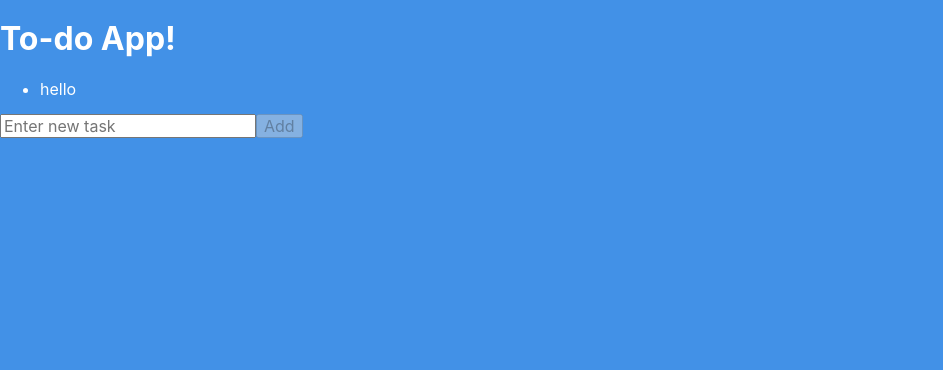
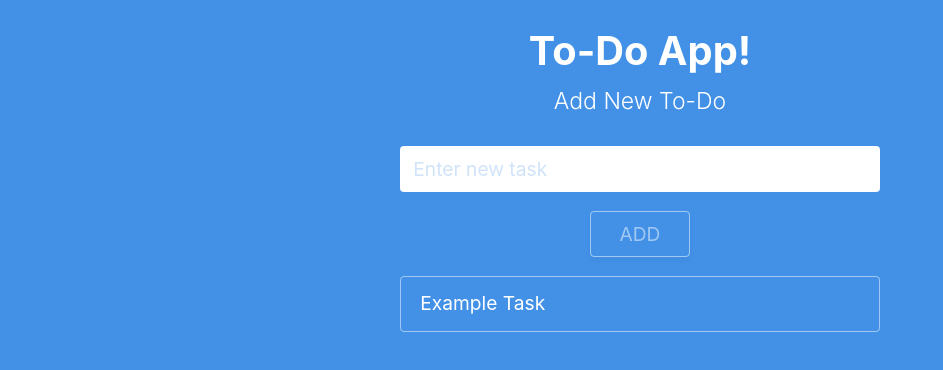
Before and after one commit to louis-pvs/todo-demo, a React app: page / in a window 1280 px wide. Shown: the top 370 px of the page, without its empty margins (0-943 px from the left). Built offline with nearby package versions, Linux system fonts and the light colour scheme.

Commit message:
styling the todo app

```diff
--- a/src/App.jsx
+++ b/src/App.jsx
@@ -5,7 +5,8 @@ import List from "./List";
 import Input from "./Input";
 
 export default function App() {
-  const [todoList, addTask] = useState([{ id: 1, message: "hello" }]);
+  const INITIAL_STATE = [{ id: 1, message: "Example Task" }];
+  const [todoList, addTask] = useState(INITIAL_STATE);
 
   const onAddClick = message => {
     const newId = todoList.length + 1;
@@ -15,9 +16,10 @@ export default function App() {
 
   return (
     <div className="app">
-      <h1>To-do App!</h1>
+      <h1 className="app__headline">To-Do App!</h1>
+      <h4 className="app__subheadline">Add New To-Do</h4>
+      <Input onAddClick={onAddClick} />
       <List data={todoList} />
-      <Input onAddClick={onAddClick} />
     </div>
   );
 }
--- a/src/Input.jsx
+++ b/src/Input.jsx
@@ -1,5 +1,6 @@
 import React, { useState } from "react";
 import PropTypes from "prop-types";
+import "./input.scss";
 
 Input.propTypes = {
   onAddClick: PropTypes.func
@@ -15,12 +16,20 @@ function Input({ onAddClick }) {
   };
   return (
     <form onSubmit={onSubmit}>
-      <input
-        onChange={e => updateInput(e.target.value)}
-        placeholder="Enter new task"
-        value={inputValue}
-      />
-      <button disabled={!inputValue} type="submit" onClick={onSubmit}>
+      <label className="input__label">
+        <input
+          className="input"
+          onChange={e => updateInput(e.target.value)}
+          placeholder="Enter new task"
+          value={inputValue}
+        />
+      </label>
+      <button
+        className="input__submitBtn"
+        disabled={!inputValue}
+        type="submit"
+        onClick={onSubmit}
+      >
         Add
       </button>
     </form>
--- a/src/List.jsx
+++ b/src/List.jsx
@@ -1,5 +1,6 @@
 import React from "react";
 import PropTypes from "prop-types";
+import "./list.scss";
 
 List.propTypes = {
   data: PropTypes.arrayOf(
@@ -15,9 +16,11 @@ function List(props) {
     return <p>List is empty</p>;
   }
   return (
-    <ul>
+    <ul className="list">
       {props.data.map(({ id, message }) => (
-        <li key={id}>{message}</li>
+        <li className="list__item" key={id}>
+          {message}
+        </li>
       ))}
     </ul>
   );
--- a/src/_var.scss
+++ b/src/_var.scss
@@ -1,2 +1,32 @@
+// color setting
 $primary: #4291e7;
 $base-white: #ffffff;
+
+// font setting
+$font-family: -apple-system, BlinkMacSystemFont, "Segoe UI", Roboto, Oxygen,
+  Ubuntu, Cantarell, "Open Sans", "Helvetica Neue", sans-serif;
+
+// size setting
+$base-size: 1rem;
+$scale-ratio: 1.2;
+
+$border-radius: 4px;
+$border-radius-lg: $border-radius * $scale-ratio;
+
+// typography
+$headline-line-height: 1.2;
+$body-line-height: 1.4;
+
+$text-xs: $base-size / ($scale-ratio * $scale-ratio);
+$text-sm: $base-size / $scale-ratio;
+$text-md: $base-size * $scale-ratio;
+$text-lg: $base-size * $scale-ratio * $scale-ratio;
+$text-xl: $base-size * $scale-ratio * $scale-ratio * $scale-ratio;
+$text-xxl: $base-size * $scale-ratio * $scale-ratio * $scale-ratio *
+  $scale-ratio;
+$text-xxxl: $base-size *
+  ($scale-ratio * $scale-ratio * $scale-ratio * $scale-ratio * $scale-ratio);
+
+// spaces
+$space-sm: $base-size / $scale-ratio;
+$space-md: $base-size * $scale-ratio;
--- a/src/index.scss
+++ b/src/index.scss
@@ -1,11 +1,36 @@
 @import "_var.scss";
+
+html {
+  font-size: 16px;
+}
 
 body {
   background: $primary;
+  font-family: $font-family;
+  font-size: $text-md;
+  line-height: $body-line-height;
+}
+
+h1,
+h2,
+h3,
+h4 {
+  line-height: $headline-line-height;
 }
 
 .app {
   color: $base-white;
-  font-family: -apple-system, BlinkMacSystemFont, "Segoe UI", Roboto, Oxygen,
-    Ubuntu, Cantarell, "Open Sans", "Helvetica Neue", sans-serif;
+  text-align: center;
+  padding: 0 5%;
 }
+
+.app__headline {
+  font-size: $text-xxxl;
+  margin-bottom: $space-sm;
+}
+
+.app__subheadline {
+  font-size: $text-lg;
+  margin-top: $space-sm;
+  font-weight: 300;
+}
--- /dev/null
+++ b/src/input.scss
@@ -0,0 +1,42 @@
+@import "_var.scss";
+
+.input {
+  border-radius: $border-radius;
+  border: 0 solid transparent;
+  box-sizing: border-box;
+  height: $text-md + ($space-sm * 2);
+  padding: 0 $space-sm;
+  width: 100%;
+  max-width: 480px;
+
+  &::placeholder {
+    color: rgba($primary, 0.25);
+  }
+}
+
+.input__label {
+  display: block;
+  margin-bottom: $space-md;
+}
+
+.input__submitBtn {
+  background-color: $base-white;
+  border-radius: $border-radius;
+  border: 1px solid transparent;
+  box-shadow: 0 4px 2px 2px rgba(0, 0, 0, 0.02);
+  box-sizing: border-box;
+  clear: right;
+  color: $primary;
+  cursor: pointer;
+  height: $text-md + ($space-sm * 2);
+  min-width: 100px;
+  padding: 0 $space-sm;
+  text-transform: uppercase;
+
+  &[disabled] {
+    background-color: transparent;
+    border: 1px solid rgba($base-white, 0.5);
+    color: rgba($base-white, 0.5);
+    cursor: default;
+  }
+}
--- /dev/null
+++ b/src/list.scss
@@ -0,0 +1,40 @@
+@import "_var.scss";
+
+.list {
+  list-style: none;
+  padding: 0;
+  text-align: initial;
+  max-width: 480px;
+  margin: $space-md auto;
+}
+
+.list__item {
+  border: 1px solid rgba($base-white, 0.5);
+  padding: $space-sm $space-md;
+  transition-duration: 0.012s;
+  transition-property: background color;
+  transition-timing-function: ease-in-out;
+  // ellipsis
+  white-space: nowrap;
+  text-overflow: ellipsis;
+  overflow: hidden;
+
+  &:first-of-type {
+    border-top-left-radius: $border-radius;
+    border-top-right-radius: $border-radius;
+  }
+  &:last-of-type {
+    border-bottom-left-radius: $border-radius;
+    border-bottom-right-radius: $border-radius;
+  }
+  &:not(:only-child):not(:last-of-type) {
+    border-bottom-width: 0;
+  }
+  & + & {
+    border-top-width: 1px;
+  }
+  &:hover {
+    background-color: $base-white;
+    color: $primary;
+  }
+}
```
